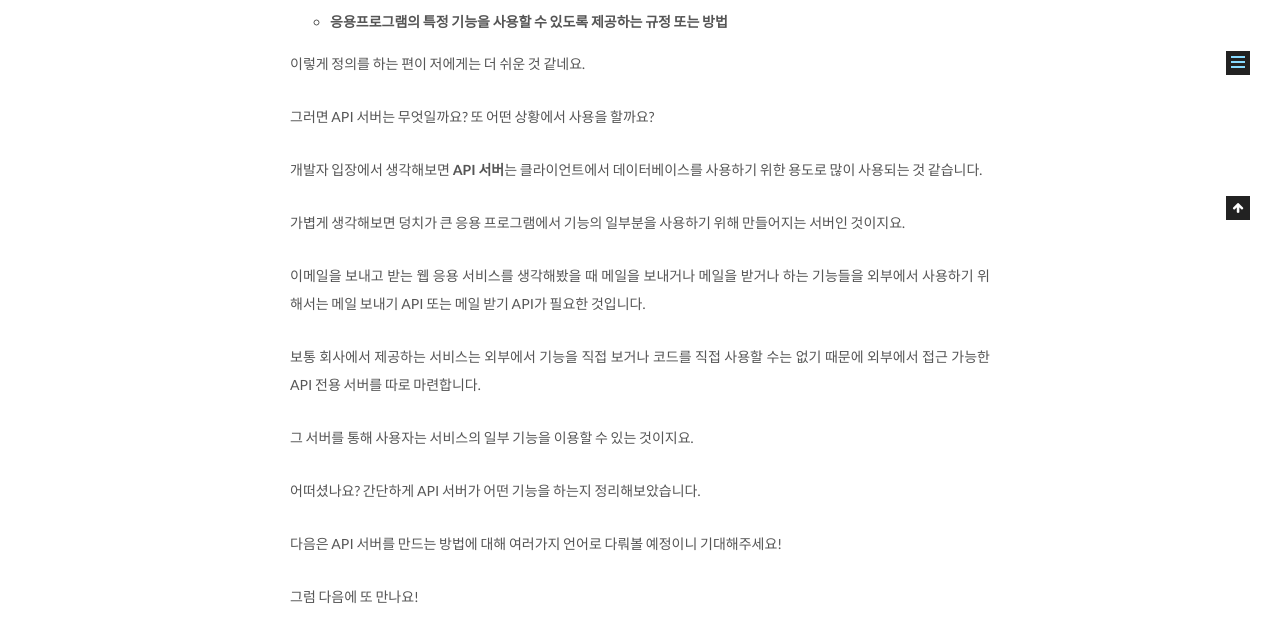
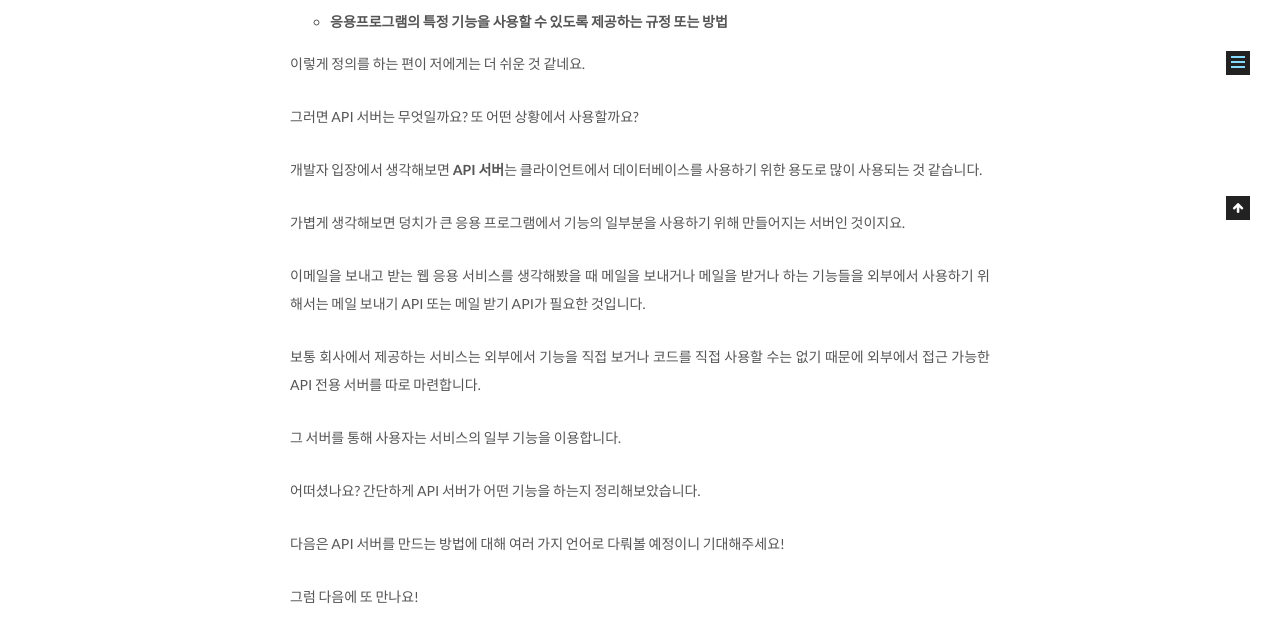
Before and after one commit to kkokey/kkokey.github.io, a Jekyll site: the page built from _posts/2019-08-15-API서버란.md, in a window 1280 px wide. Shown: the part 780-1420 px from the top of the page. Built offline with Jekyll 4.4.1, drawn with Linux system fonts in a browser that asks for light colours.

Commit message:
Fix grammer

```diff
--- a/_posts/2019-08-15-API서버란.md
+++ b/_posts/2019-08-15-API서버란.md
@@ -20,7 +20,7 @@ API 서버가 무엇인지 알려면 API가 어떤 것인지 먼저 알아야겠
 
 이렇게 정의를 하는 편이 저에게는 더 쉬운 것 같네요.
 
-그러면 API 서버는 무엇일까요? 또 어떤 상황에서 사용을 할까요?
+그러면 API 서버는 무엇일까요? 또 어떤 상황에서 사용할까요?
 
 개발자 입장에서 생각해보면 **API 서버**는 클라이언트에서 데이터베이스를 사용하기 위한 용도로 많이 사용되는 것 같습니다.
 
@@ -30,10 +30,10 @@ API 서버가 무엇인지 알려면 API가 어떤 것인지 먼저 알아야겠
 
 보통 회사에서 제공하는 서비스는 외부에서 기능을 직접 보거나 코드를 직접 사용할 수는 없기 때문에 외부에서 접근 가능한 API 전용 서버를 따로 마련합니다.
 
-그 서버를 통해 사용자는 서비스의 일부 기능을 이용할 수 있는 것이지요.
+그 서버를 통해 사용자는 서비스의 일부 기능을 이용합니다.
 
 어떠셨나요? 간단하게 API 서버가 어떤 기능을 하는지 정리해보았습니다.
 
-다음은 API 서버를 만드는 방법에 대해 여러가지 언어로 다뤄볼 예정이니 기대해주세요!
+다음은 API 서버를 만드는 방법에 대해 여러 가지 언어로 다뤄볼 예정이니 기대해주세요!
 
 그럼 다음에 또 만나요!
```
